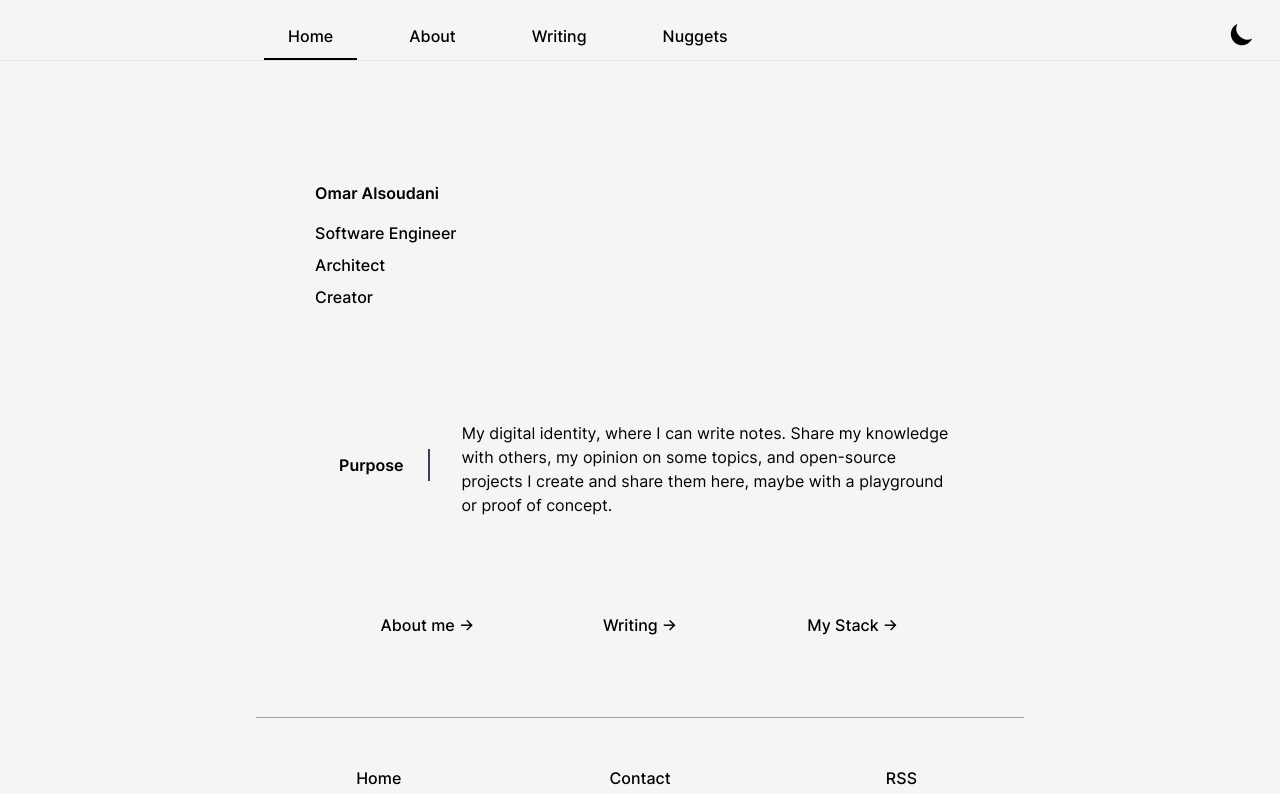
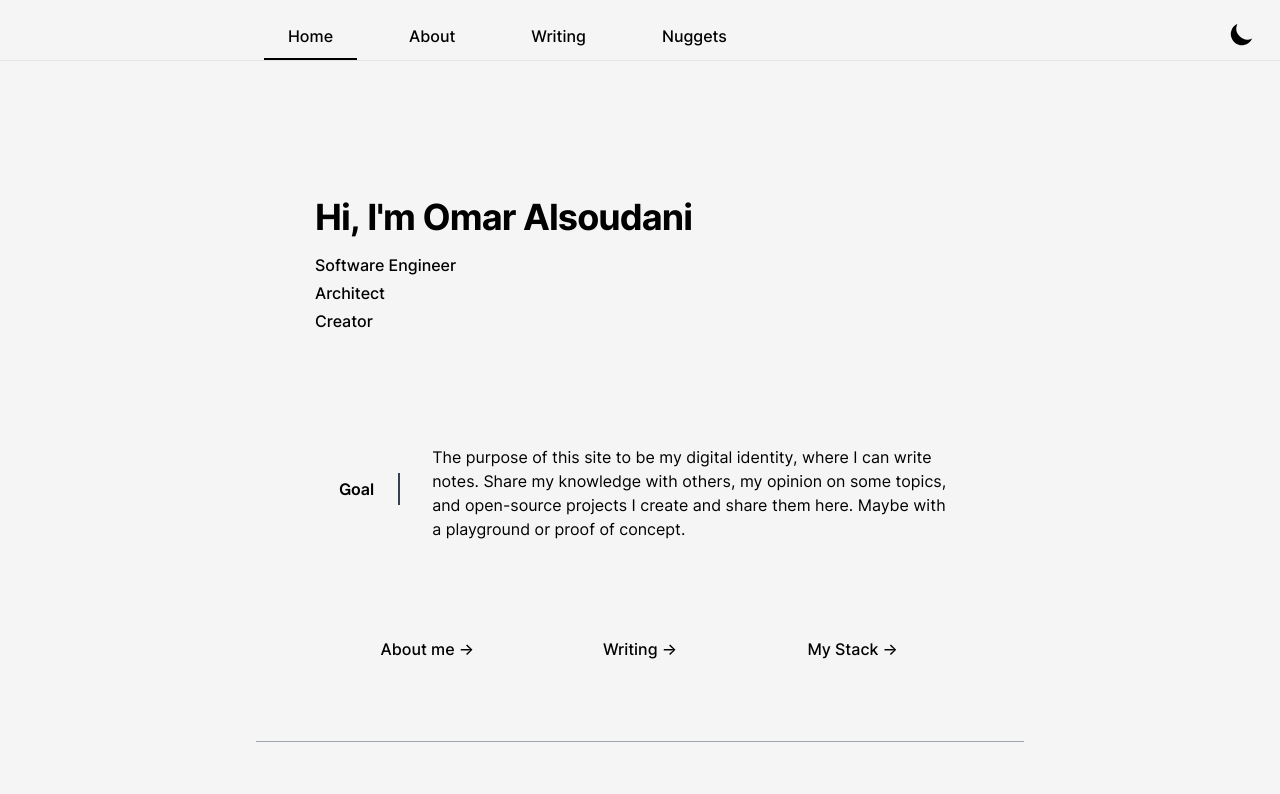
Before and after one commit to omaralsoudanii/mkreg.dev, a Next.js app: page / in a window 1280 px wide. Shown: the top 794 px of the page. Built offline with nearby package versions, Linux system fonts and the light colour scheme; no server answers; what @tailwindcss/typography, tailwindcss-line-clamp would draw is missing.

Commit message:
0.5mb for a font? i'd rather write the content by hand

```diff
--- a/src/components/Footer/index.tsx
+++ b/src/components/Footer/index.tsx
@@ -3,7 +3,7 @@ import Link from 'next/link'
 
 export function Footer() {
   return (
-    <footer className="mx-auto mt-16 hr-stroke">
+    <footer className="mx-auto mt-16 prose lg:prose-lg dark:prose-dark hr-stroke">
       <div className="grid items-start grid-cols-1 py-12 text-left footer lg:gap-4 lg:items-center lg:text-center lg:grid-cols-3 ">
         <div className="flex flex-col items-start px-4 mb-4 space-y-4 lg:space-y-8 lg:px-0 lg:m-0 lg:items-center">
           <Link href="/">
--- a/src/pages/index.tsx
+++ b/src/pages/index.tsx
@@ -15,7 +15,9 @@ const Home = () => {
       <Container>
         <section>
           <div className="!mb-10 lg:!mb-24">
-            <h1 className="!font-semibold !mb-4">Omar Alsoudani</h1>
+            <h1 className="!my-4 !text-4xl !tracking-tight">
+              Hi, I'm Omar Alsoudani
+            </h1>
             <h2 className="sub-heading">Software Engineer</h2>
             <h2 className="sub-heading">Architect</h2>
             <h2 className="sub-heading">Creator</h2>
@@ -24,14 +26,14 @@ const Home = () => {
           <div className="flex flex-col lg:!mb-16 !mb-10 items-start justify-start divide-y-2 divide-gray-700 dark:divide-gray-400 lg:justify-center lg:items-center lg:divide-y-0 lg:flex-row lg:space-x-6 lg:mt-16">
             <div className="pt-6 space-x-2 space-y-5 lg:pb-8">
               <h1 className="!px-0 !font-semibold !my-4 lg:!leading-loose lg:!px-6 lg:border-gray-700 lg:dark:border-gray-300  lg:!border-r-2">
-                Purpose
+                Goal
               </h1>
             </div>
             <p className="!px-0 lg:!px-2 flex flex-col !py-4 !my-0">
-              My digital identity, where I can write notes. Share my knowledge
-              with others, my opinion on some topics, and open-source projects I
-              create and share them here, maybe with a playground or proof of
-              concept.
+              The purpose of this site to be my digital identity, where I can
+              write notes. Share my knowledge with others, my opinion on some
+              topics, and open-source projects I create and share them here.
+              Maybe with a playground or proof of concept.
             </p>
           </div>
           <div className="grid items-start grid-cols-1 text-left lg:gap-1 lg:items-center lg:text-center lg:grid-cols-3 !px-2">
--- a/src/styles/base.css
+++ b/src/styles/base.css
@@ -4,8 +4,7 @@
   body {
     @apply subpixel-antialiased text-black bg-gray-100 dark:bg-dark dark:text-white;
     font-variant: common-ligatures contextual;
-    text-rendering: optimizeLegibility;
-    font-feature-settings: 'case', 'cpsp', 'cv01', 'cv10', 'ss01', 'calt';
+    font-feature-settings: 'cv01', 'cv10', 'ss01';
   }
 
   @media screen and (min-device-pixel-ratio: 1.5),
--- a/src/styles/custom.css
+++ b/src/styles/custom.css
@@ -143,6 +143,6 @@
   }
 
   .sub-heading {
-    @apply font-medium my-2 !important;
+    @apply font-medium my-1 !important;
   }
 }
--- a/src/styles/fonts.css
+++ b/src/styles/fonts.css
@@ -6,14 +6,14 @@
   font-weight: 100 900;
   font-display: swap;
   font-style: normal;
-  font-named-instance: 'Regular';
-  src: url(/static/fonts/Inter-roman.var.woff2) format("woff2");
+  src: url(/static/fonts/Inter-roman.latin.var.woff2) format('woff2');
 }
+/* latin italic var */
 @font-face {
   font-family: Inter;
   font-weight: 100 900;
   font-display: swap;
   font-style: italic;
   font-named-instance: 'Italic';
-  src: url(/static/fonts/Inter-italic.var.woff2) format("woff2");
+  src: url(/static/fonts/Inter-italic.latin.var.woff2) format('woff2');
 }
--- a/tailwind.config.js
+++ b/tailwind.config.js
@@ -1,5 +1,5 @@
 const plugin = require('tailwindcss/plugin')
-const { fontFamily } = require('tailwindcss/defaultTheme')
+const { fontFamily, colors } = require('tailwindcss/defaultTheme')
 module.exports = {
   mode: 'jit',
   purge: ['./src/pages/**/*.{ts,tsx}', './src/components/**/*.{ts,tsx}'],
@@ -32,6 +32,7 @@ module.exports = {
     },
     extend: {
       colors: {
+        gray: colors.truGray,
         dark: 'rgb(22, 27, 34)',
         'gray-100': 'rgb(245,245,245)',
       },
@@ -87,12 +88,10 @@ module.exports = {
               },
             },
             blockquote: {
-              color: theme('colors.gray.800'),
+              color: theme('colors.gray.900'),
               borderLeftColor: theme('colors.gray.300'),
               fontWeight: theme('fontWeight.normal'),
             },
-            'blockquote p:first-of-type::before': false,
-            'blockquote p:last-of-type::after': false,
           },
         },
         lg: {
@@ -130,7 +129,7 @@ module.exports = {
               },
             },
             blockquote: {
-              color: theme('colors.gray.200'),
+              color: theme('colors.gray.10'),
               borderLeftColor: theme('colors.gray.700'),
               fontWeight: theme('fontWeight.normal'),
             },
```
